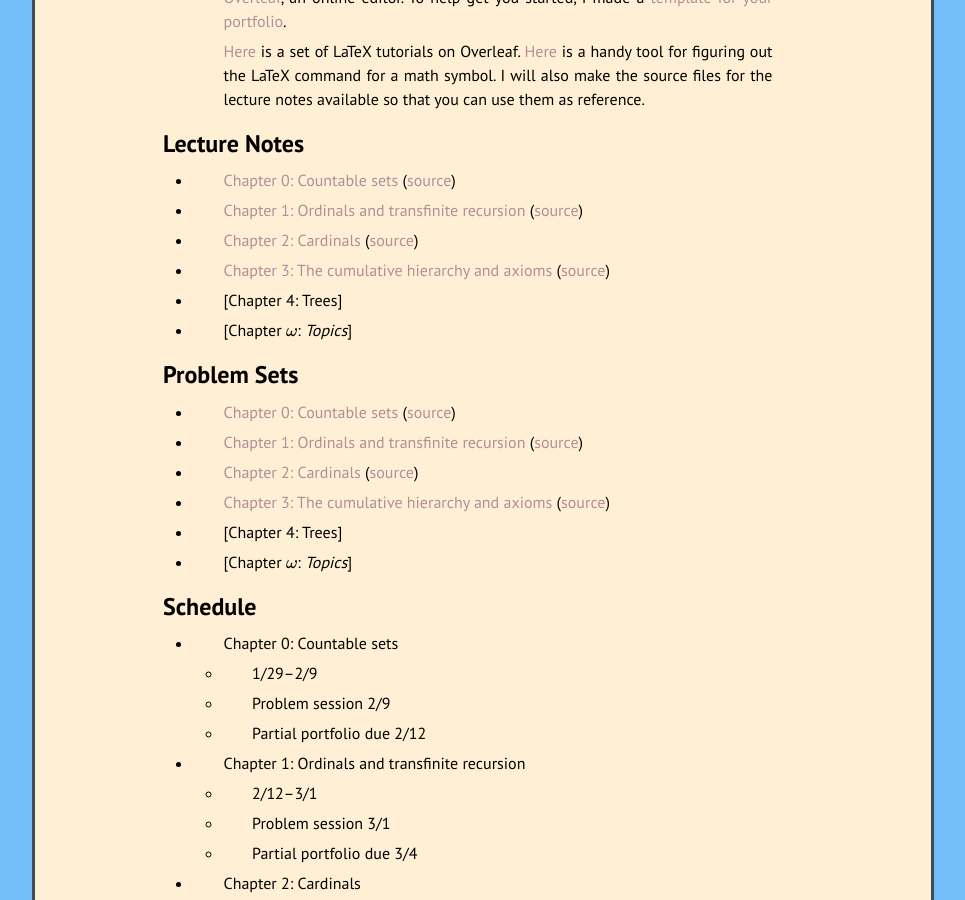
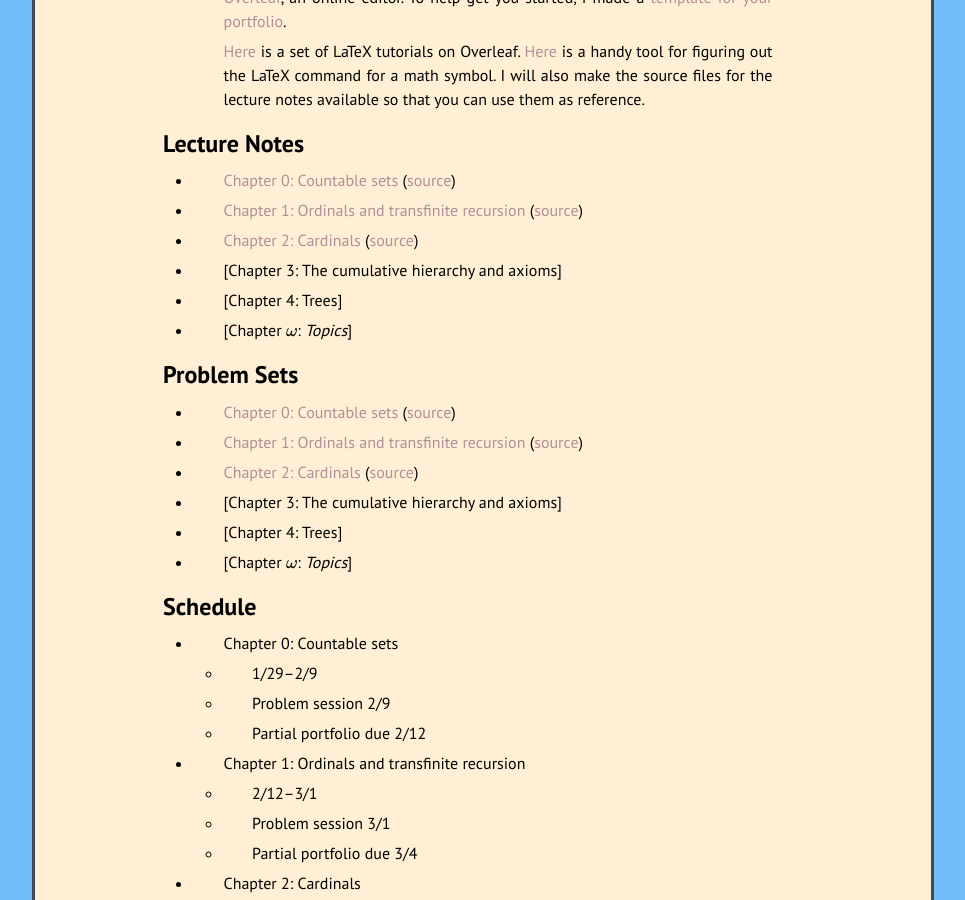
Before and after one commit to kamerynjw/kamerynjw.github.io, a Jekyll site: the page built from teaching/2024/math335.md, in a window 1280 px wide and 900 px high, scrolled down 739 px. Shown: the whole window, without its empty margins (157-1122 px from the left). Built offline with Jekyll 4.4.1, drawn with Linux system fonts in a browser that asks for light colours; nearby versions of some CDN libraries; formulas are drawn with MathJax 3.

Commit message:
Revert "new set theory notes"
This reverts commit 17519992efe51118c14d0beca66af19ddce9a189.

```diff
--- a/teaching/2024/math335.md
+++ b/teaching/2024/math335.md
@@ -29,7 +29,7 @@ Lecture Notes
 
 * [Chapter 2: Cardinals]({{ page.url }}ch2.pdf) ([source]({{ page.url }}ch2.tex))
 
-* [Chapter 3: The cumulative hierarchy and axioms]({{ page.url }}ch3.pdf) ([source]({{ page.url }}ch3.tex))
+* [Chapter 3: The cumulative hierarchy and axioms]
 
 * [Chapter 4: Trees]
 
@@ -44,7 +44,7 @@ Problem Sets
 
 * [Chapter 2: Cardinals]({{ page.url }}pr2.pdf) ([source]({{ page.url }}pr2.tex))
 
-* [Chapter 3: The cumulative hierarchy and axioms]({{ page.url }}pr3.pdf) ([source]({{ page.url }}pr3.tex))
+* [Chapter 3: The cumulative hierarchy and axioms]
 
 * [Chapter 4: Trees]
 
```
Also changed, not shown: 4 other files.
